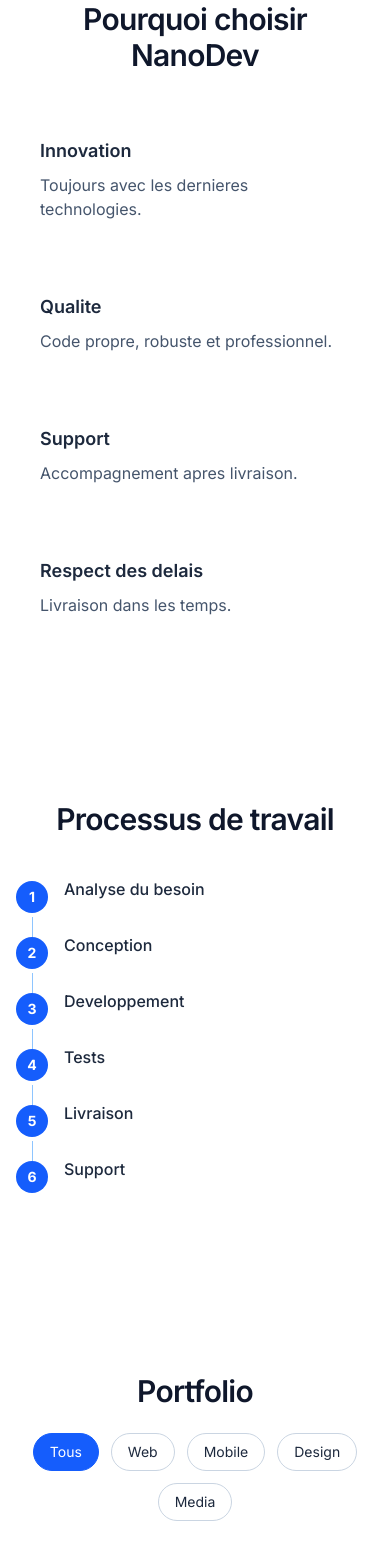
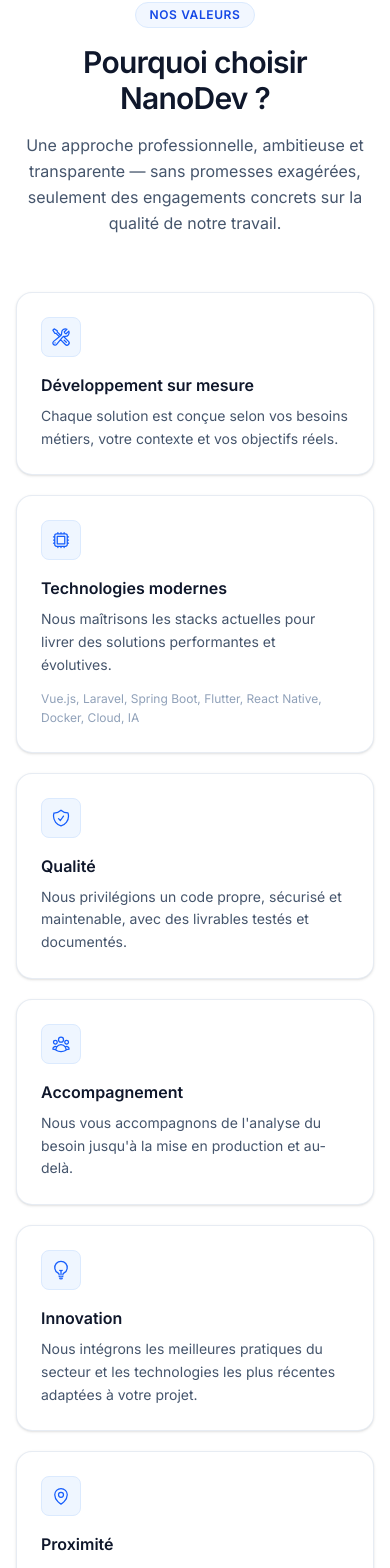
Before and after one commit to Nanobolide/NanoDev, a Vue app: page / in a window 390 px wide. Shown: the part 7200-8768 px from the top of the page. Built offline with nearby package versions, Linux system fonts and the light colour scheme.

Commit message:
feat(content): add values, process, faq and honest portfolio placeholders
Co-authored-by: Cursor <cursoragent@cursor.com>

```diff
--- a/src/components/FAQ.vue
+++ b/src/components/FAQ.vue
@@ -1,13 +1,27 @@
 <template>
-  <section class="container-shell py-20">
-    <h2 class="section-title text-center">FAQ</h2>
-    <div class="mx-auto mt-8 max-w-3xl space-y-4">
-      <article v-for="item in faqs" :key="item.q" class="glass rounded-2xl">
-        <button class="flex w-full items-center justify-between px-5 py-4 text-left font-semibold" @click="open = open === item.q ? '' : item.q">
+  <section class="section-block container-shell">
+    <div class="text-center">
+      <p class="section-badge">FAQ</p>
+      <h2 class="section-title">Questions fréquentes</h2>
+    </div>
+
+    <div class="mx-auto mt-10 max-w-2xl space-y-2">
+      <article
+        v-for="item in faqs"
+        :key="item.q"
+        class="overflow-hidden rounded-xl border border-slate-200 bg-white"
+      >
+        <button
+          class="flex w-full items-center justify-between gap-4 px-5 py-4 text-left text-sm font-medium text-slate-900 transition hover:bg-slate-50"
+          :aria-expanded="open === item.q"
+          @click="open = open === item.q ? '' : item.q"
+        >
           {{ item.q }}
-          <span>{{ open === item.q ? '-' : '+' }}</span>
+          <span class="shrink-0 text-slate-400">{{ open === item.q ? '−' : '+' }}</span>
         </button>
-        <p v-if="open === item.q" class="px-5 pb-5 text-slate-600 dark:text-slate-300">{{ item.a }}</p>
+        <p v-if="open === item.q" class="border-t border-slate-100 px-5 py-4 text-sm leading-relaxed text-slate-600">
+          {{ item.a }}
+        </p>
       </article>
     </div>
   </section>
@@ -18,8 +32,21 @@ import { ref } from 'vue'
 
 const open = ref('')
 const faqs = [
-  { q: 'Quels types de projets prenez-vous ?', a: 'Nous realisons des solutions web, mobile, design et support informatique.' },
-  { q: 'Travaillez-vous avec les ONG et institutions ?', a: 'Oui, nous accompagnons entreprises, ONG, institutions et particuliers.' },
-  { q: 'Proposez-vous un support apres livraison ?', a: 'Oui, nous proposons maintenance evolutive et support technique.' },
+  {
+    q: 'Quels types de projets réalisez-vous ?',
+    a: 'Développement web et mobile, design graphique, montage photo et vidéo, ainsi que maintenance informatique. Chaque projet fait l\'objet d\'une étude préalable.',
+  },
+  {
+    q: 'Travaillez-vous avec les administrations et les ONG ?',
+    a: 'Oui. Nous accompagnons les entreprises privées, les administrations publiques, les ONG et les entrepreneurs individuels.',
+  },
+  {
+    q: 'Comment obtenir un devis ?',
+    a: 'Remplissez le formulaire de contact ou écrivez-nous directement. Nous analysons votre besoin et vous envoyons une proposition détaillée, sans engagement.',
+  },
+  {
+    q: 'Proposez-vous un accompagnement après livraison ?',
+    a: 'Oui. Nous proposons de la maintenance, du support technique et des évolutions selon les besoins de chaque client.',
+  },
 ]
 </script>
--- a/src/components/Portfolio.vue
+++ b/src/components/Portfolio.vue
@@ -1,32 +1,101 @@
 <template>
-  <section id="portfolio" class="container-shell py-20">
-    <h2 class="section-title text-center">Portfolio</h2>
-    <div class="mt-6 flex flex-wrap justify-center gap-3">
-      <button v-for="tag in tags" :key="tag" class="rounded-full border px-4 py-2 text-sm" :class="active === tag ? 'bg-blue-600 text-white border-blue-600' : 'border-slate-300 dark:border-slate-700'" @click="active = tag">{{ tag }}</button>
-    </div>
-    <div class="mt-10 columns-1 gap-6 sm:columns-2 lg:columns-3">
-      <article v-for="item in filtered" :key="item.title" class="glass mb-6 break-inside-avoid rounded-2xl p-4">
-        <img :src="item.image" :alt="item.title" class="h-48 w-full rounded-xl object-cover" loading="lazy" />
-        <h3 class="mt-3 text-lg font-semibold">{{ item.title }}</h3>
-        <p class="text-sm text-slate-600 dark:text-slate-300">{{ item.type }}</p>
-      </article>
+  <section id="portfolio" class="section-block section-alt">
+    <div class="container-shell">
+      <div class="text-center">
+        <p class="section-badge">Réalisations</p>
+        <h2 class="section-title">Portfolio</h2>
+        <p class="section-subtitle">
+          Découvrez les projets que nous avons livrés pour nos clients.
+          Seuls les projets réels et autorisés y sont publiés.
+        </p>
+      </div>
+
+      <!-- État vide : aucun projet fictif -->
+      <div v-if="projects.length === 0" class="empty-state mt-12">
+        <div class="icon-box mx-auto">
+          <FolderOpenIcon class="h-5 w-5" />
+        </div>
+        <p class="mt-4 text-base font-medium text-slate-800">
+          Nos réalisations seront prochainement présentées ici.
+        </p>
+        <p class="mx-auto mt-2 max-w-md text-sm text-slate-500">
+          Nous préparons actuellement la mise en ligne de nos projets.
+          En attendant, contactez-nous pour discuter de votre besoin.
+        </p>
+        <a href="#contact" class="btn-primary mt-6">Discuter de mon projet</a>
+      </div>
+
+      <!-- Grille de projets — alimentée par src/data/portfolio.js -->
+      <template v-else>
+        <div class="mt-8 flex flex-wrap justify-center gap-2">
+          <button
+            v-for="tag in tags"
+            :key="tag"
+            class="rounded-lg px-3.5 py-1.5 text-sm font-medium transition"
+            :class="active === tag
+              ? 'bg-slate-900 text-white'
+              : 'border border-slate-200 bg-white text-slate-600 hover:border-slate-300'"
+            @click="active = tag"
+          >
+            {{ tag }}
+          </button>
+        </div>
+
+        <div class="mt-10 grid gap-6 sm:grid-cols-2 lg:grid-cols-3">
+          <article
+            v-for="project in filtered"
+            :key="project.id"
+            class="card group overflow-hidden !p-0"
+          >
+            <div class="overflow-hidden">
+              <img
+                :src="project.image"
+                :alt="project.title"
+                class="h-48 w-full object-cover transition duration-300 group-hover:scale-[1.02]"
+                loading="lazy"
+              />
+            </div>
+            <div class="p-5">
+              <span class="text-xs font-semibold uppercase tracking-wide text-blue-600">{{ project.type }}</span>
+              <h3 class="mt-1 font-semibold text-slate-900">{{ project.title }}</h3>
+              <p class="mt-1.5 text-sm text-slate-500">{{ project.description }}</p>
+              <div v-if="project.tags?.length" class="mt-3 flex flex-wrap gap-1.5">
+                <span
+                  v-for="tag in project.tags"
+                  :key="tag"
+                  class="rounded-md bg-slate-100 px-2 py-0.5 text-xs text-slate-600"
+                >
+                  {{ tag }}
+                </span>
+              </div>
+              <a
+                v-if="project.url"
+                :href="project.url"
+                target="_blank"
+                rel="noopener noreferrer"
+                class="mt-4 inline-flex items-center gap-1 text-sm font-medium text-blue-600 hover:text-blue-700"
+              >
+                Voir le projet →
+              </a>
+            </div>
+          </article>
+        </div>
+      </template>
     </div>
   </section>
 </template>
 
 <script setup>
 import { computed, ref } from 'vue'
+import { FolderOpenIcon } from '@heroicons/vue/24/outline'
+import { portfolioProjects as projects } from '../data/portfolio'
 
-const tags = ['Tous', 'Web', 'Mobile', 'Design', 'Media']
 const active = ref('Tous')
-const items = [
-  { title: 'Application Web', type: 'Web', image: 'https://images.unsplash.com/photo-1461749280684-dccba630e2f6?auto=format&fit=crop&w=1200&q=80' },
-  { title: 'Application Mobile', type: 'Mobile', image: 'https://images.unsplash.com/photo-1512941937669-90a1b58e7e9c?auto=format&fit=crop&w=1200&q=80' },
-  { title: 'Site Vitrine', type: 'Web', image: 'https://images.unsplash.com/photo-1498050108023-c5249f4df085?auto=format&fit=crop&w=1200&q=80' },
-  { title: 'Logo Premium', type: 'Design', image: 'https://images.unsplash.com/photo-1634942536747-8f8f6ed15c93?auto=format&fit=crop&w=1200&q=80' },
-  { title: 'Flyer Corporate', type: 'Design', image: 'https://images.unsplash.com/photo-1626785774625-ddcddc3445e9?auto=format&fit=crop&w=1200&q=80' },
-  { title: 'Video Promotionnelle', type: 'Media', image: 'https://images.unsplash.com/photo-1492619375914-88005aa9e8fb?auto=format&fit=crop&w=1200&q=80' },
-]
+const tags = ['Tous', 'Web', 'Mobile', 'Design', 'Média']
 
-const filtered = computed(() => active.value === 'Tous' ? items : items.filter((item) => item.type === active.value))
+const filtered = computed(() =>
+  active.value === 'Tous'
+    ? projects
+    : projects.filter((p) => p.type === active.value),
+)
 </script>
--- a/src/components/Process.vue
+++ b/src/components/Process.vue
@@ -1,16 +1,34 @@
 <template>
-  <section class="container-shell py-20">
-    <h2 class="section-title text-center">Processus de travail</h2>
-    <div class="mx-auto mt-10 max-w-3xl">
-      <div v-for="(step, idx) in steps" :key="step" class="relative pb-8 pl-12">
-        <div class="absolute left-0 top-1 flex h-8 w-8 items-center justify-center rounded-full bg-blue-600 text-sm font-bold text-white">{{ idx + 1 }}</div>
-        <p class="font-medium">{{ step }}</p>
-        <div v-if="idx < steps.length - 1" class="absolute left-4 top-10 h-10 w-px bg-blue-300 dark:bg-blue-700"></div>
+  <section class="section-block container-shell">
+    <div class="text-center">
+      <p class="section-badge">Méthode</p>
+      <h2 class="section-title">Notre processus de travail</h2>
+      <p class="section-subtitle">
+        Un déroulement clair et structuré, pour que vous sachiez exactement ce qui se passe à chaque étape.
+      </p>
+    </div>
+
+    <div class="mx-auto mt-14 grid max-w-4xl gap-px overflow-hidden rounded-2xl border border-slate-200 bg-slate-200 sm:grid-cols-2 lg:grid-cols-3">
+      <div
+        v-for="(step, idx) in steps"
+        :key="step.title"
+        class="bg-white p-6"
+      >
+        <span class="text-xs font-semibold text-blue-600">Étape {{ idx + 1 }}</span>
+        <h3 class="mt-1 font-semibold text-slate-900">{{ step.title }}</h3>
+        <p class="mt-2 text-sm leading-relaxed text-slate-500">{{ step.desc }}</p>
       </div>
     </div>
   </section>
 </template>
 
 <script setup>
-const steps = ['Analyse du besoin', 'Conception', 'Developpement', 'Tests', 'Livraison', 'Support']
+const steps = [
+  { title: 'Analyse du besoin', desc: 'Compréhension de vos objectifs, contraintes et attentes.' },
+  { title: 'Conception', desc: 'Maquettes et architecture technique validées avec vous.' },
+  { title: 'Développement', desc: 'Construction itérative avec points de suivi réguliers.' },
+  { title: 'Tests', desc: 'Vérification fonctionnelle, technique et utilisateur.' },
+  { title: 'Livraison', desc: 'Mise en production, formation et transfert des accès.' },
+  { title: 'Support', desc: 'Maintenance et évolutions selon vos besoins.' },
+]
 </script>
--- a/src/components/Testimonials.vue
+++ b/src/components/Testimonials.vue
@@ -1,32 +1,49 @@
 <template>
-  <section class="container-shell py-20">
-    <h2 class="section-title text-center">Temoignages</h2>
-    <div class="glass mx-auto mt-10 max-w-3xl rounded-2xl p-8 text-center">
-      <p class="mb-4 text-lg italic">"{{ current.text }}"</p>
-      <p class="font-semibold">{{ current.name }}</p>
-      <p class="mt-2 text-yellow-500">★★★★★</p>
+  <section class="section-block container-shell">
+    <div class="text-center">
+      <p class="section-badge">Avis clients</p>
+      <h2 class="section-title">Témoignages</h2>
+      <p class="section-subtitle">
+        Les retours authentiques de nos clients, publiés uniquement avec leur accord.
+      </p>
+    </div>
+
+    <!-- Aucun faux témoignage -->
+    <div v-if="items.length === 0" class="empty-state mt-12">
+      <div class="icon-box mx-auto">
+        <ChatBubbleLeftRightIcon class="h-5 w-5" />
+      </div>
+      <p class="mt-4 text-base font-medium text-slate-800">
+        Les retours de nos premiers clients seront bientôt disponibles.
+      </p>
+      <p class="mx-auto mt-2 max-w-md text-sm text-slate-500">
+        Nous ne publions que des témoignages réels et vérifiables.
+        Soyez parmi les premiers à nous faire confiance.
+      </p>
+    </div>
+
+    <!-- Liste alimentée par src/data/testimonials.js -->
+    <div v-else class="mx-auto mt-12 max-w-2xl">
+      <article
+        v-for="item in items"
+        :key="item.id"
+        class="card mb-4 text-center"
+      >
+        <img
+          v-if="item.avatar"
+          :src="item.avatar"
+          :alt="`Photo de ${item.name}`"
+          class="mx-auto mb-4 h-14 w-14 rounded-full object-cover"
+        />
+        <p class="text-base leading-relaxed text-slate-700">"{{ item.text }}"</p>
+        <p class="mt-4 font-semibold text-slate-900">{{ item.name }}</p>
+        <p class="text-sm text-slate-500">{{ item.role }}</p>
+      </article>
     </div>
   </section>
 </template>
 
 <script setup>
-import { computed, onMounted, onUnmounted, ref } from 'vue'
-
-const index = ref(0)
-const testimonials = [
-  { name: 'Aline M.', text: 'NanoDev a modernise notre plateforme en un temps record.' },
-  { name: 'Jean P.', text: 'Equipe professionnelle, reactive et tres creative.' },
-  { name: 'Sonia D.', text: 'Le resultat depasse nos attentes, surtout en UX.' },
-]
-
-const current = computed(() => testimonials[index.value])
-let timer = 0
-
-onMounted(() => {
-  timer = setInterval(() => {
-    index.value = (index.value + 1) % testimonials.length
-  }, 3500)
-})
-
-onUnmounted(() => clearInterval(timer))
+import { ChatBubbleLeftRightIcon } from '@heroicons/vue/24/outline'
+import { testimonials as items } from '../data/testimonials'
 </script>
--- a/src/components/WhyChoose.vue
+++ b/src/components/WhyChoose.vue
@@ -1,20 +1,68 @@
 <template>
-  <section class="container-shell py-20">
-    <h2 class="section-title text-center">Pourquoi choisir NanoDev</h2>
-    <div class="mt-10 grid gap-6 sm:grid-cols-2 lg:grid-cols-4">
-      <article v-for="item in items" :key="item.title" class="glass hover-lift rounded-2xl p-6">
-        <h3 class="mb-2 text-lg font-semibold">{{ item.title }}</h3>
-        <p class="text-slate-600 dark:text-slate-300">{{ item.text }}</p>
+  <section class="section-block container-shell">
+    <div class="text-center">
+      <p class="section-badge">Nos valeurs</p>
+      <h2 class="section-title">Pourquoi choisir NanoDev ?</h2>
+      <p class="section-subtitle">
+        Une approche professionnelle, ambitieuse et transparente — sans promesses exagérées,
+        seulement des engagements concrets sur la qualité de notre travail.
+      </p>
+    </div>
+
+    <div class="mt-14 grid gap-5 sm:grid-cols-2 lg:grid-cols-3">
+      <article v-for="item in values" :key="item.title" class="card">
+        <div class="icon-box">
+          <component :is="item.icon" class="h-5 w-5" />
+        </div>
+        <h3 class="mb-2 font-semibold text-slate-900">{{ item.title }}</h3>
+        <p class="text-sm leading-relaxed text-slate-600">{{ item.text }}</p>
+        <p v-if="item.tech" class="mt-3 text-xs leading-relaxed text-slate-400">{{ item.tech }}</p>
       </article>
     </div>
   </section>
 </template>
 
 <script setup>
-const items = [
-  { title: 'Innovation', text: 'Toujours avec les dernieres technologies.' },
-  { title: 'Qualite', text: 'Code propre, robuste et professionnel.' },
-  { title: 'Support', text: 'Accompagnement apres livraison.' },
-  { title: 'Respect des delais', text: 'Livraison dans les temps.' },
+import {
+  WrenchScrewdriverIcon,
+  CpuChipIcon,
+  ShieldCheckIcon,
+  UserGroupIcon,
+  LightBulbIcon,
+  MapPinIcon,
+} from '@heroicons/vue/24/outline'
+
+const values = [
+  {
+    title: 'Développement sur mesure',
+    icon: WrenchScrewdriverIcon,
+    text: 'Chaque solution est conçue selon vos besoins métiers, votre contexte et vos objectifs réels.',
+  },
+  {
+    title: 'Technologies modernes',
+    icon: CpuChipIcon,
+    text: 'Nous maîtrisons les stacks actuelles pour livrer des solutions performantes et évolutives.',
+    tech: 'Vue.js, Laravel, Spring Boot, Flutter, React Native, Docker, Cloud, IA',
+  },
+  {
+    title: 'Qualité',
+    icon: ShieldCheckIcon,
+    text: 'Nous privilégions un code propre, sécurisé et maintenable, avec des livrables testés et documentés.',
+  },
+  {
+    title: 'Accompagnement',
+    icon: UserGroupIcon,
+    text: 'Nous vous accompagnons de l\'analyse du besoin jusqu\'à la mise en production et au-delà.',
+  },
+  {
+    title: 'Innovation',
+    icon: LightBulbIcon,
+    text: 'Nous intégrons les meilleures pratiques du secteur et les technologies les plus récentes adaptées à votre projet.',
+  },
+  {
+    title: 'Proximité',
+    icon: MapPinIcon,
+    text: 'Une entreprise locale basée à Bangui, proche de ses clients et des réalités de la République Centrafricaine.',
+  },
 ]
 </script>
--- /dev/null
+++ b/src/data/portfolio.js
@@ -0,0 +1,17 @@
+/**
+ * Portfolio — ajoutez vos projets réels ici.
+ *
+ * Exemple :
+ * {
+ *   id: 'site-vitrine-client',
+ *   title: 'Site vitrine — Nom du client',
+ *   type: 'Web',
+ *   description: 'Courte description factuelle du projet réalisé.',
+ *   image: '/assets/portfolio/site-vitrine.jpg',
+ *   url: 'https://exemple.com',
+ *   tags: ['Vue.js', 'Laravel'],
+ * }
+ *
+ * Laissez le tableau vide tant qu'aucun projet n'est publié.
+ */
+export const portfolioProjects = []
--- /dev/null
+++ b/src/data/testimonials.js
@@ -0,0 +1,13 @@
+/**
+ * Témoignages — ajoutez uniquement des retours clients réels et vérifiables.
+ *
+ * Exemple :
+ * {
+ *   id: 'client-1',
+ *   name: 'Prénom Nom',
+ *   role: 'Fonction, Organisation',
+ *   text: 'Témoignage authentique du client.',
+ *   avatar: '/assets/testimonials/client-1.jpg',
+ * }
+ */
+export const testimonials = []
```
